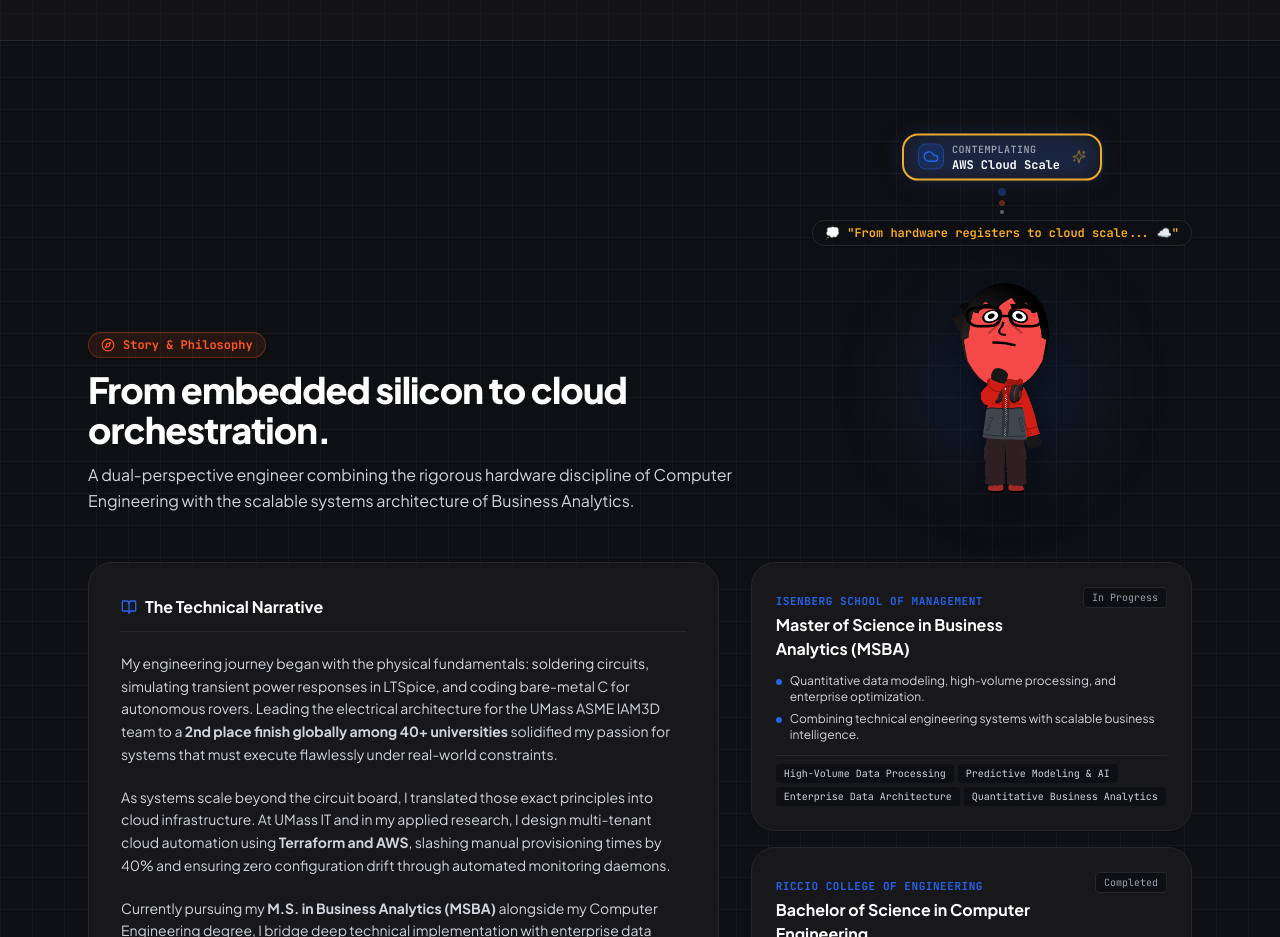
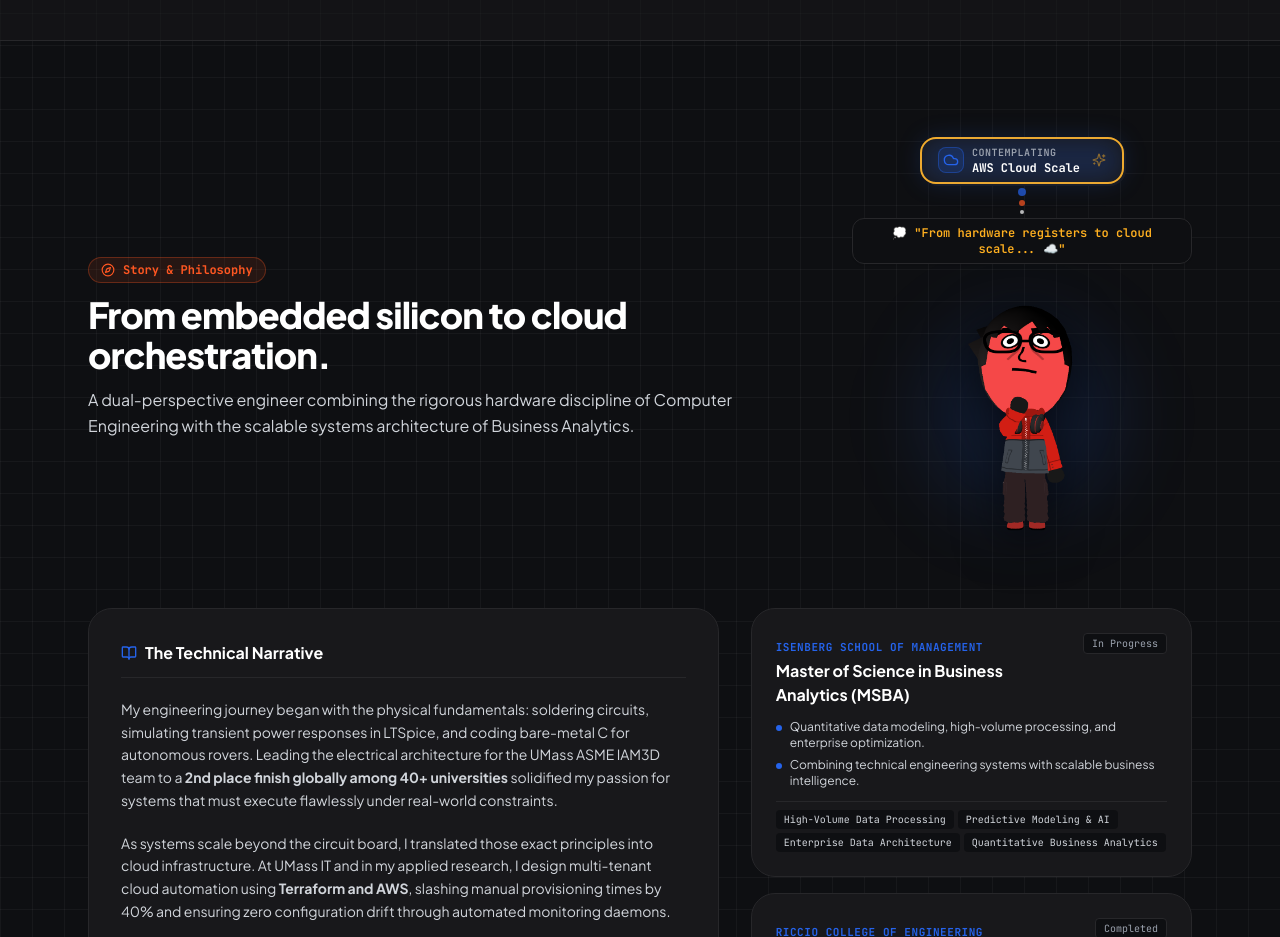
Before and after one commit to vsingh2005/vsingh2005.github.io, a Next.js app: page / in a window 1280 px wide. Shown: the part 1400-2337 px from the top of the page. Built offline with nearby package versions, Linux system fonts and the light colour scheme.

Commit message:
fix: center story section with pondering mii, lock thought bubble width, and raise recruiter modal above sticky navbar

```diff
--- a/src/components/graphics/MiiLookingUpMascot.tsx
+++ b/src/components/graphics/MiiLookingUpMascot.tsx
@@ -42,37 +42,37 @@ export function MiiLookingUpMascot({ className = "" }: { className?: string }) {
   const handleClick = () => {
     setIsPondering(true);
     setThoughtIndex((prev) => (prev + 1) % concepts.length);
-    setTimeout(() => setIsPondering(false), 400);
+    setTimeout(() => setIsPondering(false), 300);
   };
 
   return (
     <div
-      className={`relative select-none inline-flex flex-col items-center justify-center cursor-pointer ${className}`}
+      className={`relative select-none w-[340px] max-w-full flex flex-col items-center justify-center cursor-pointer ${className}`}
       onClick={handleClick}
       onMouseEnter={() => setHovered(true)}
       onMouseLeave={() => setHovered(false)}
       title="Click to cycle thoughts!"
     >
-      {/* 1. What the Mii is looking up at: Floating Glowing Idea / Cloud Object */}
-      <div className="relative mb-3 flex flex-col items-center z-20">
-        {/* Floating Glowing Concept Pill directly in gaze path */}
+      {/* 1. What the Mii is looking up at: Fixed-width Centered Display */}
+      <div className="relative mb-2 w-full flex flex-col items-center z-20">
+        {/* Floating Glowing Concept Pill */}
         <div
-          className={`relative px-3.5 py-1.5 rounded-2xl bg-white dark:bg-surface-darkCard border-2 border-brand-navy dark:border-brand-amber shadow-solid-sm flex items-center gap-2 transition-all duration-300 transform ${
-            hovered || isPondering ? "scale-110 -translate-y-1 shadow-solid" : "animate-float"
+          className={`relative px-4 py-1.5 rounded-2xl bg-white dark:bg-surface-darkCard border-2 border-brand-navy dark:border-brand-amber shadow-solid-sm flex items-center gap-2 transition-all duration-200 transform ${
+            hovered || isPondering ? "scale-105 -translate-y-0.5 shadow-solid" : ""
           }`}
         >
           {/* Ambient Glow */}
           <div className="absolute inset-0 rounded-2xl bg-brand-amber/20 dark:bg-brand-blue/20 blur-md -z-10 pointer-events-none" />
 
           <div className={`p-1 rounded-lg border ${current.color}`}>
-            <CurrentIcon className="w-4 h-4 animate-spin-slow" />
+            <CurrentIcon className="w-4 h-4" />
           </div>
 
           <div className="flex flex-col text-left">
             <span className="text-[10px] font-mono text-brand-slate dark:text-gray-400 uppercase tracking-wider font-semibold">
               Contemplating
             </span>
-            <span className="text-xs font-mono font-bold text-brand-navy dark:text-white">
+            <span className="text-xs font-mono font-bold text-brand-navy dark:text-white whitespace-nowrap">
               {current.tag}
             </span>
           </div>
@@ -80,26 +80,28 @@ export function MiiLookingUpMascot({ className = "" }: { className?: string }) {
           <Sparkles className="w-3.5 h-3.5 text-brand-amber animate-pulse ml-1" />
         </div>
 
-        {/* Floating Thought Dots connecting gaze upwards */}
+        {/* Floating Thought Dots directly centered */}
         <div className="flex flex-col items-center gap-1 my-1 opacity-70">
-          <span className="w-2 h-2 rounded-full bg-brand-amber dark:bg-brand-blue animate-pulse" />
-          <span className="w-1.5 h-1.5 rounded-full bg-brand-ember delay-100 animate-pulse" />
-          <span className="w-1 h-1 rounded-full bg-brand-navy dark:bg-white delay-200 animate-pulse" />
+          <span className="w-2 h-2 rounded-full bg-brand-amber dark:bg-brand-blue" />
+          <span className="w-1.5 h-1.5 rounded-full bg-brand-ember" />
+          <span className="w-1 h-1 rounded-full bg-brand-navy dark:bg-white" />
         </div>
 
-        {/* Thought Bubble with Click Hint */}
-        <div className="mt-0.5 px-3 py-1 rounded-xl bg-white/95 dark:bg-surface-dark border border-brand-navy/20 dark:border-surface-darkBorder font-mono text-xs font-semibold text-brand-navy dark:text-brand-amber shadow-sm">
-          💭 &quot;{current.thought}&quot;
+        {/* Fixed Center Thought Bubble */}
+        <div className="w-full flex justify-center text-center">
+          <div className="px-3.5 py-1.5 rounded-xl bg-white/95 dark:bg-surface-dark border border-brand-navy/20 dark:border-surface-darkBorder font-mono text-xs font-semibold text-brand-navy dark:text-brand-amber shadow-sm min-h-[32px] flex items-center justify-center text-center">
+            <span>💭 &quot;{current.thought}&quot;</span>
+          </div>
         </div>
       </div>
 
-      {/* 2. Large Looking Up Mii Avatar - Stationary in Place */}
-      <div className="relative w-48 h-56 sm:w-56 sm:h-64 flex items-center justify-center">
+      {/* 2. Large Looking Up Mii Avatar - Exact Static Position */}
+      <div className="relative w-56 h-64 sm:w-60 sm:h-72 flex items-center justify-center">
         {/* Ambient Halo Glow */}
-        <div className="absolute w-44 h-44 rounded-full bg-brand-cobalt/15 dark:bg-brand-blue/15 blur-2xl -z-10 pointer-events-none" />
+        <div className="absolute w-48 h-48 rounded-full bg-brand-cobalt/15 dark:bg-brand-blue/15 blur-2xl -z-10 pointer-events-none" />
 
-        {/* Character Image (Stationary in place) */}
-        <div className="relative z-10 w-full h-full">
+        {/* Character Image */}
+        <div className="relative z-10 w-full h-full flex items-center justify-center">
           <Image
             src="/images/mii-looking-up.png"
             alt="Vansh Mii Avatar Looking Up & Contemplating Architecture"
--- a/src/components/sections/AboutSection.tsx
+++ b/src/components/sections/AboutSection.tsx
@@ -30,9 +30,9 @@ export function AboutSection() {
   return (
     <section id="about" className="py-16 sm:py-24 scroll-mt-20">
       <div className="max-w-6xl mx-auto px-4 sm:px-6 space-y-12">
-        {/* Section Header with Looking Up Mascot */}
-        <div className="flex flex-col lg:flex-row lg:items-end justify-between gap-6">
-          <div className="space-y-3 max-w-2xl">
+        {/* Section Header Centered to the Middle of the Mascot */}
+        <div className="flex flex-col lg:flex-row items-center justify-between gap-8">
+          <div className="space-y-3 max-w-2xl text-center lg:text-left">
             <div className="inline-flex items-center gap-2 px-3 py-1 rounded-full bg-brand-ember/10 border border-brand-ember/30 text-xs font-mono font-bold text-brand-ember">
               <Compass className="w-3.5 h-3.5" />
               <span>Story &amp; Philosophy</span>
--- a/src/components/ui/RecruiterBriefModal.tsx
+++ b/src/components/ui/RecruiterBriefModal.tsx
@@ -38,14 +38,14 @@ export function RecruiterBriefModal({ isOpen, onClose }: RecruiterBriefModalProp
   return (
     <AnimatePresence>
       {isOpen && (
-        <div className="fixed inset-0 z-[100] flex items-center justify-center p-3 sm:p-6 py-10 sm:py-14 overflow-y-auto">
+        <div className="fixed inset-0 z-[100] flex items-center justify-center p-3 sm:p-6 pt-20 pb-8 sm:pt-24 sm:pb-12 overflow-y-auto">
           {/* Backdrop */}
           <motion.div
             initial={{ opacity: 0 }}
             animate={{ opacity: 1 }}
             exit={{ opacity: 0 }}
             onClick={onClose}
-            className="fixed inset-0 bg-black/80 backdrop-blur-md z-0"
+            className="fixed inset-0 bg-black/85 backdrop-blur-md z-0"
           />
 
           {/* Modal Card */}
@@ -54,7 +54,7 @@ export function RecruiterBriefModal({ isOpen, onClose }: RecruiterBriefModalProp
             animate={{ opacity: 1, scale: 1, y: 0 }}
             exit={{ opacity: 0, scale: 0.95, y: 15 }}
             transition={{ duration: 0.2, ease: [0.16, 1, 0.3, 1] }}
-            className="relative w-full max-w-3xl my-auto rounded-3xl bg-white dark:bg-surface-darkCard border-2 border-brand-navy dark:border-brand-blue p-6 sm:p-8 shadow-solid-lg z-10 max-h-[85vh] overflow-y-auto"
+            className="relative w-full max-w-3xl my-auto rounded-3xl bg-white dark:bg-surface-darkCard border-2 border-brand-navy dark:border-brand-blue p-6 sm:p-8 shadow-solid-lg z-10 max-h-[80vh] overflow-y-auto"
           >
             {/* Top Close Button & Eyebrow */}
             <div className="flex items-center justify-between pb-4 border-b border-surface-lightBorder dark:border-surface-darkBorder">
```
